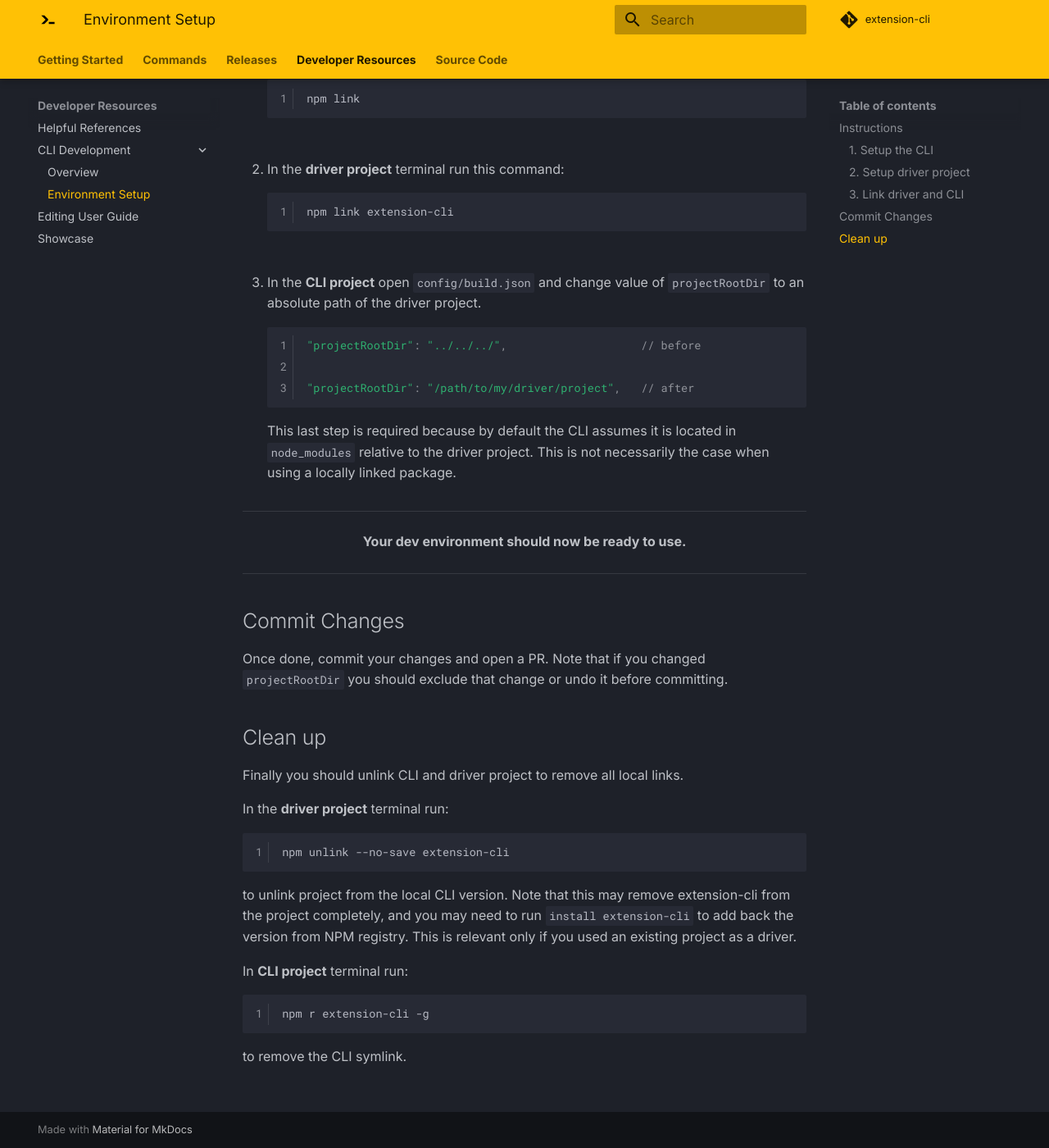
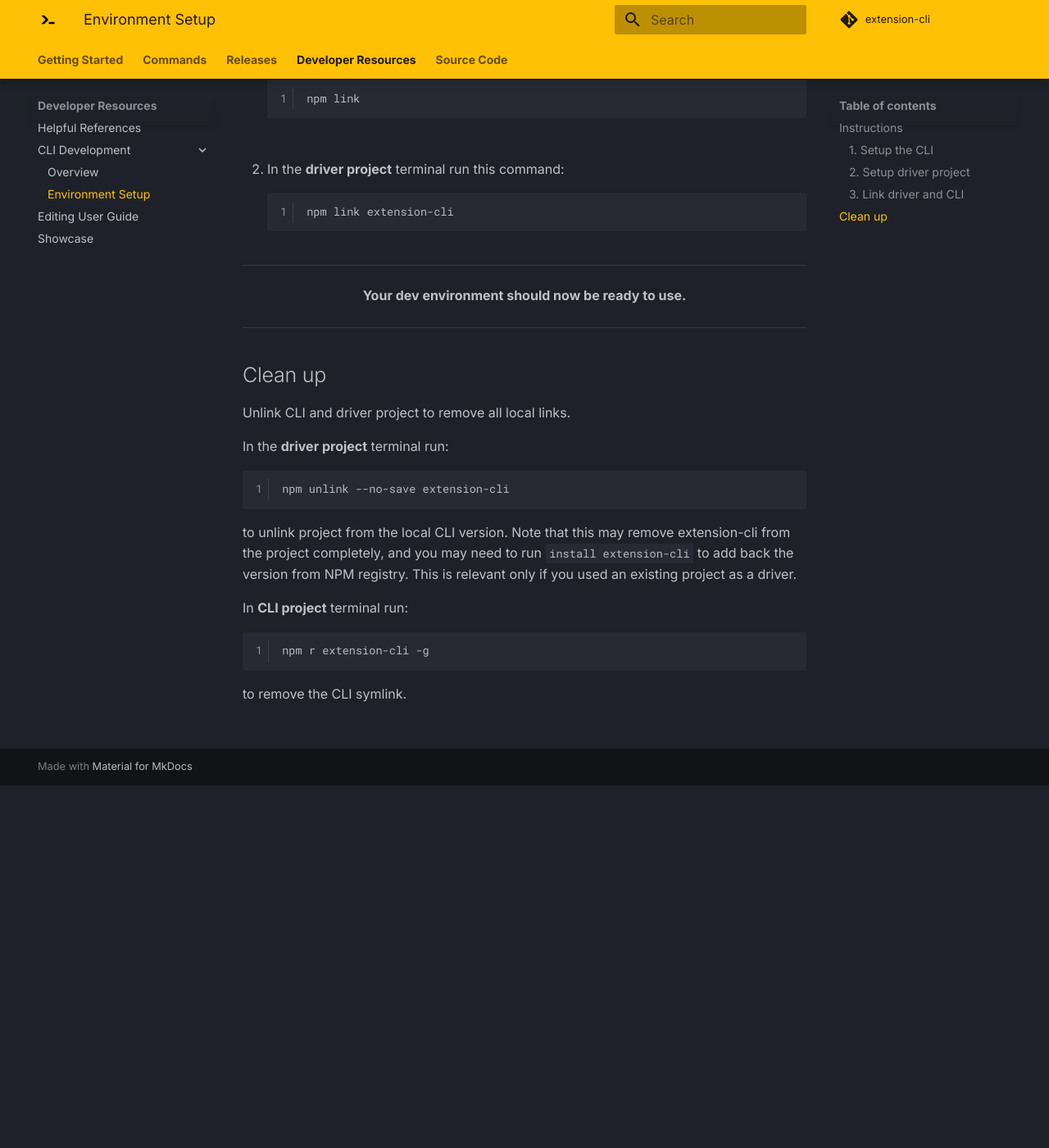
Before and after one commit to MobileFirstLLC/extension-cli, an MkDocs documentation site: the page built from guide/13-dev-env.md, in a window 1280 px wide and 1400 px high, scrolled down 1077 px. Shown: the whole window at 82% size. Built offline with MkDocs 1.6.1 and Material for MkDocs 9.7.7, drawn with Linux system fonts in a browser that asks for light colours; comment, search, counter and statistics services are not loaded; after the commit the page ends 2035 px from its top, so only the background shows below that.

Commit message:
dynamically determine project root

````diff
--- a/guide/13-dev-env.md
+++ b/guide/13-dev-env.md
@@ -56,37 +56,15 @@ At this point you should have two IDE windows open.
     npm link extension-cli
     ```
 
-    <br/>
-
-3.  In the **CLI project** open `config/build.json` and change value of `projectRootDir`
-    to an absolute path of the driver project.
-
-    ```js
-    "projectRootDir": "../../../",                    // before
-
-    "projectRootDir": "/path/to/my/driver/project",   // after
-    ```
-
-    This last step is required because by default the CLI assumes it is located
-    in `node_modules` relative to the driver project. This is not necessarily
-    the case when using a locally linked package.
-
 * * *
 
 **<center>Your dev environment should now be ready to use.</center>**
 
 * * *
 
-## Commit Changes
-
-Once done, commit your changes and open a PR.
-Note that if you changed `projectRootDir` you should exclude that change or
- undo it before committing.
-
-
 ## Clean up
 
-Finally you should unlink CLI and driver project to remove all local links.
+Unlink CLI and driver project to remove all local links.
 
 In the **driver project** terminal run:
 
@@ -99,7 +77,6 @@ extension-cli from the project completely, and you may need to run `install exte
 to add back the version from NPM registry. This is relevant only if you used
 an existing project as a driver.
 
-
 In **CLI project** terminal run:
 
 ```bash
````
Also changed, not shown: guide/03-xt-build.md (+1 -3 lines), 3 other files.
